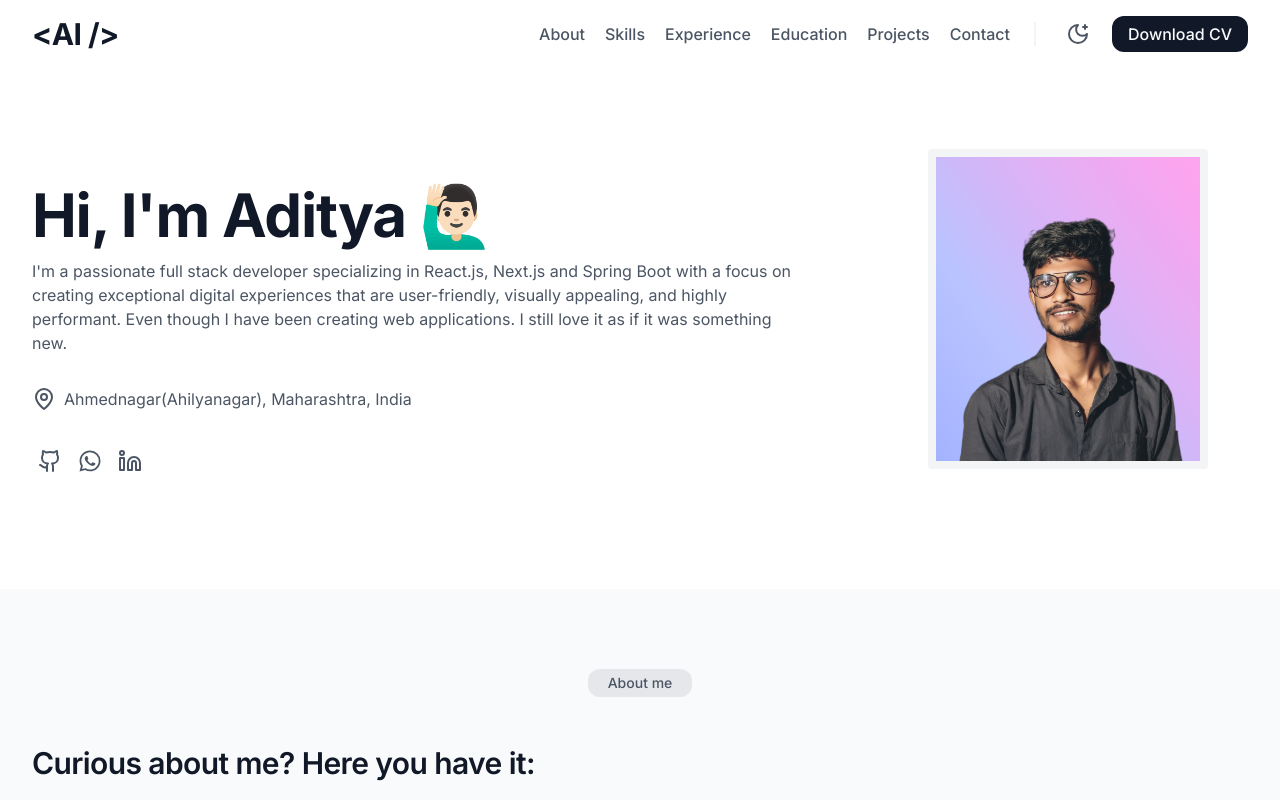
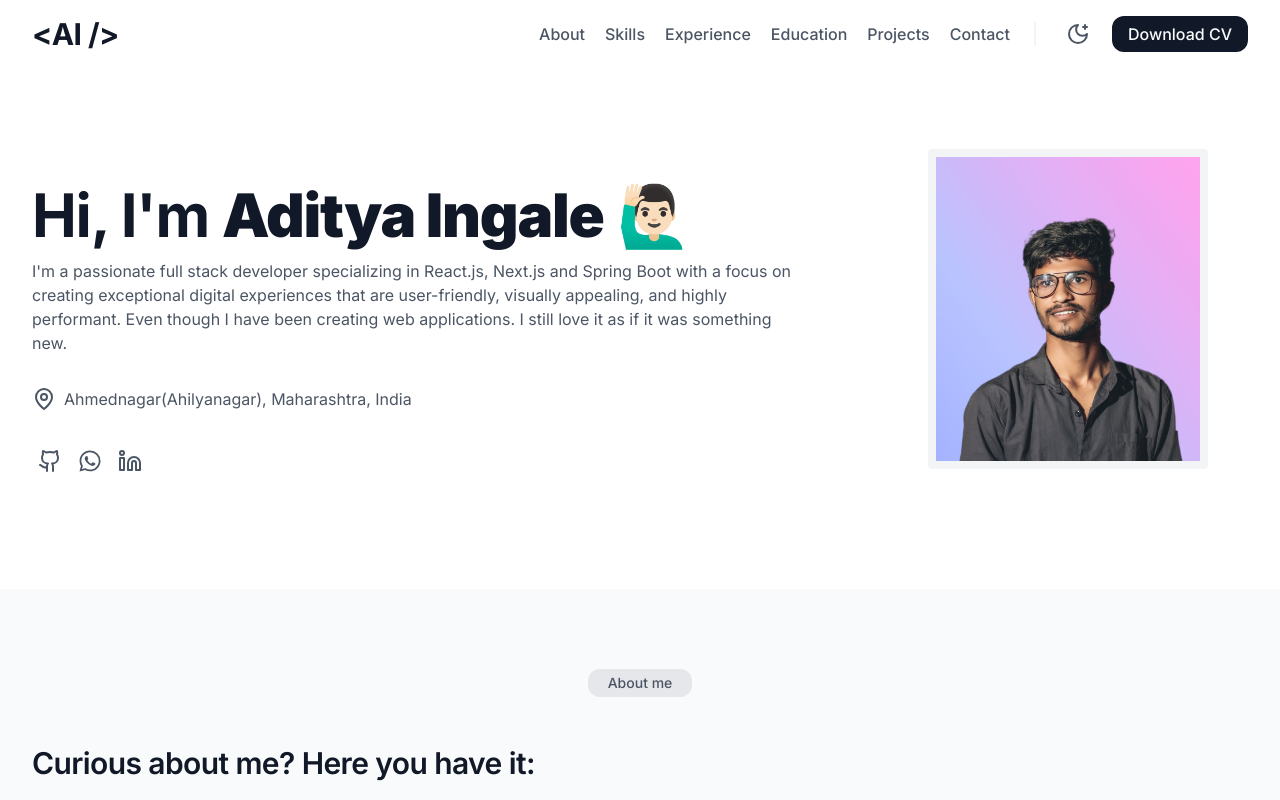
Before and after one commit to adityaiam/portfolio, a Next.js app: page / in a window 1280 px wide. Shown: the top 800 px of the page. Built offline with nearby package versions, Linux system fonts and the light colour scheme.

Commit message:
Update hero.tsx

```diff
--- a/src/components/sections/hero.tsx
+++ b/src/components/sections/hero.tsx
@@ -26,7 +26,7 @@ const HeroSection = () => {
         <div className="flex max-w-3xl flex-grow flex-col justify-center gap-8 md:order-first md:items-start md:justify-center 2xl:gap-12">
           <div className="flex flex-col gap-2">
             <Typography variant="h1">
-              Hi, I&apos;m Aditya{' '}
+              Hi, I&apos;m <strong>Aditya Ingale</strong>{' '}
               <span className="inline-block animate-waving-hand">🙋🏻‍♂️</span>
             </Typography>
             <Typography>
```
